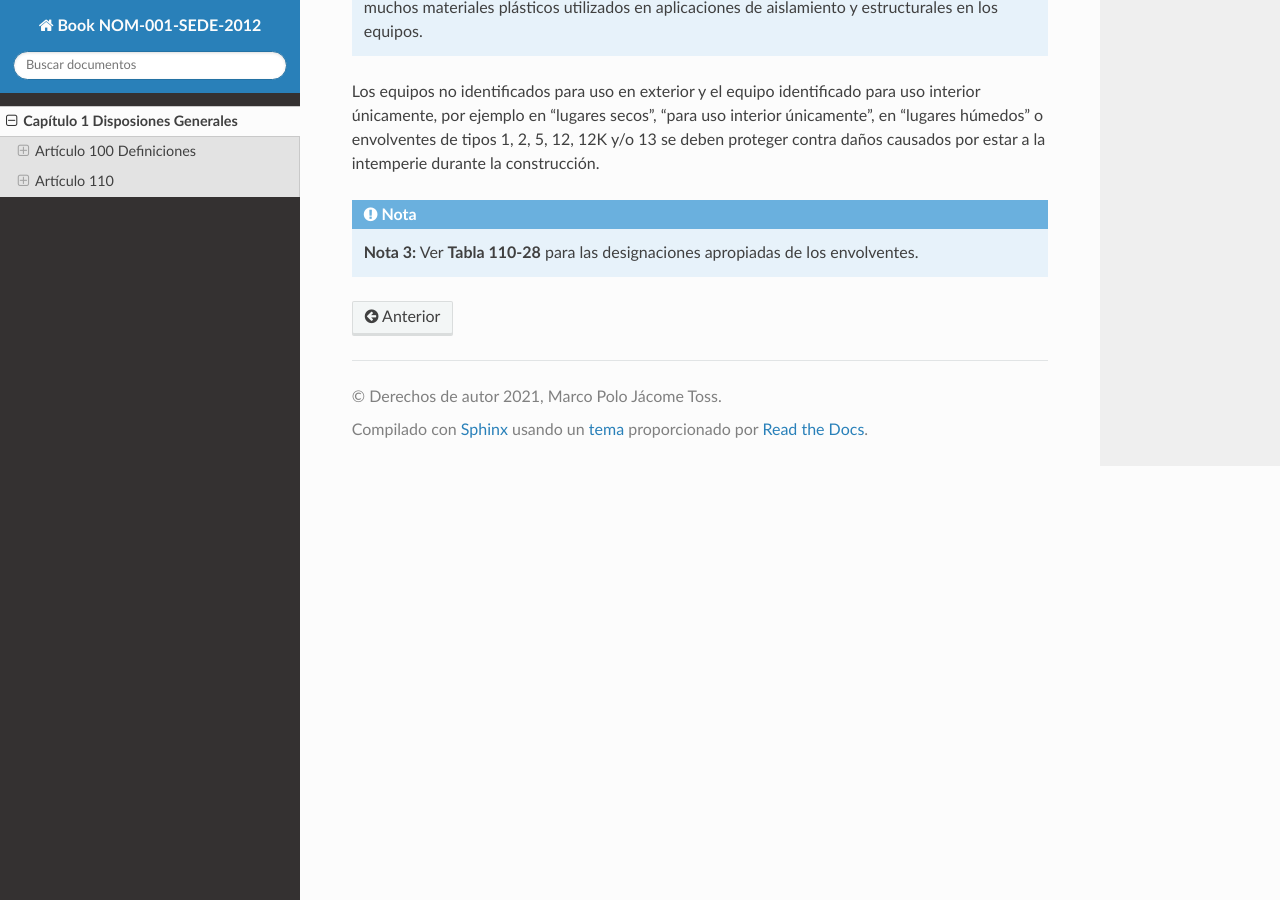
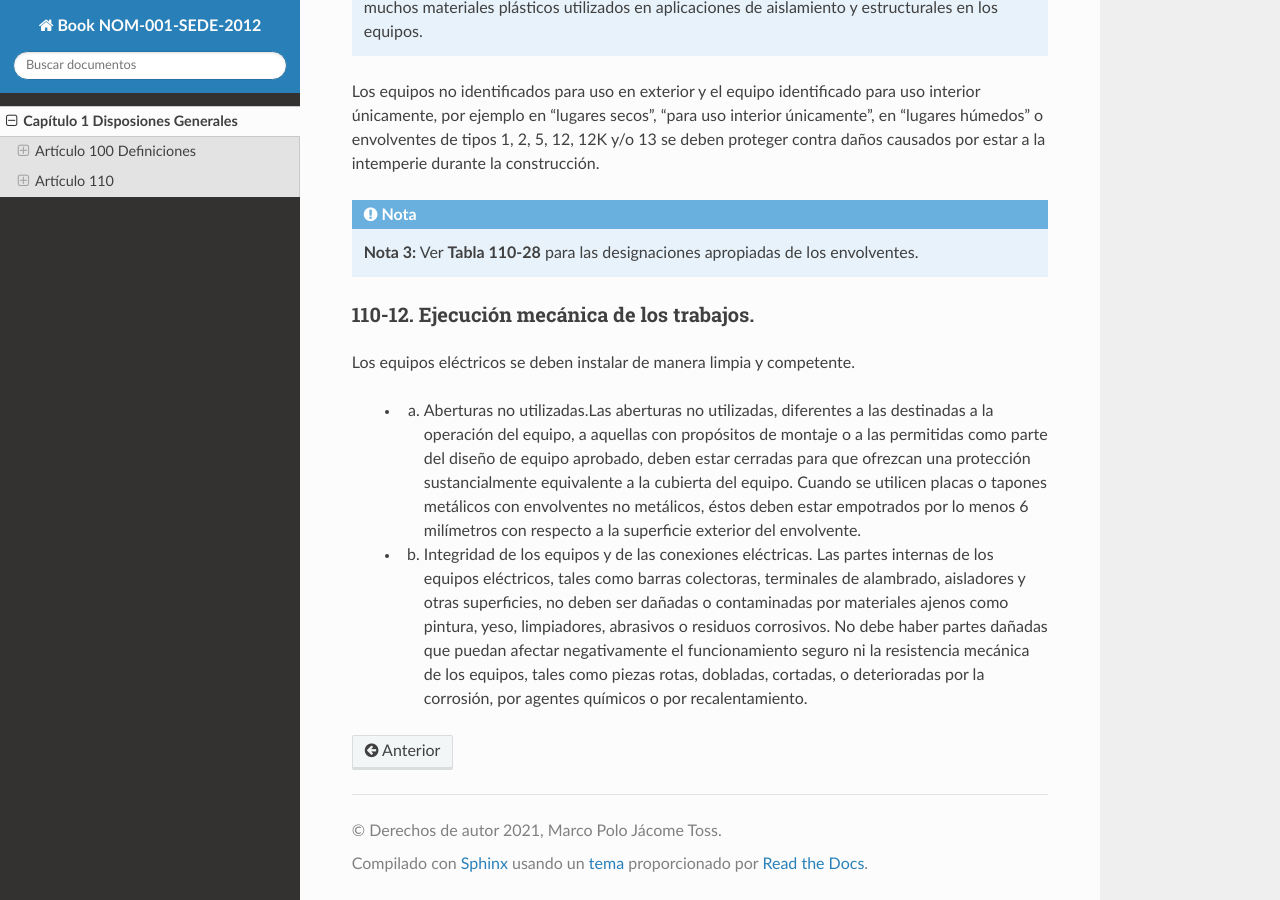
Before and after one commit to jacometoss/Book-NOM-001-SEDE-2012, a Sphinx documentation site: the page built from docs/100/index.rst, in a window 1280 px wide and 900 px high, scrolled down 18206 px. Built offline with Sphinx 7.4.7 and the Read the Docs theme 2.0.0, drawn with Linux system fonts in a browser that asks for light colours.

Commit message:
Add files via upload

```diff
--- a/docs/100/index.rst
+++ b/docs/100/index.rst
@@ -405,3 +405,11 @@ ejemplo en “lugares secos”, “para uso interior únicamente”, en “lugar
 
 .. note::
 	**Nota 3:** Ver **Tabla 110-28** para las designaciones apropiadas de los envolventes.
+
+110-12. Ejecución mecánica de los trabajos.
+-------------------------------------------
+Los equipos eléctricos se deben instalar de manera limpia y competente.
+
+	* a) Aberturas no utilizadas.Las aberturas no utilizadas, diferentes a las destinadas a la operación del equipo, a aquellas con propósitos de montaje o a las permitidas como parte del diseño de equipo aprobado, deben estar cerradas para que ofrezcan una protección sustancialmente equivalente a la cubierta del equipo. Cuando se utilicen placas o tapones metálicos con envolventes no metálicos, éstos deben estar empotrados por lo menos 6 milímetros con respecto a la superficie exterior del envolvente.
+
+	* b) Integridad de los equipos y de las conexiones eléctricas. Las partes internas de los equipos eléctricos, tales como barras colectoras, terminales de alambrado, aisladores y otras superficies, no deben ser dañadas o contaminadas por materiales ajenos como pintura, yeso, limpiadores, abrasivos o residuos corrosivos. No debe haber partes dañadas que puedan afectar negativamente el funcionamiento seguro ni la resistencia mecánica de los equipos, tales como piezas rotas, dobladas, cortadas, o deterioradas por la corrosión, por agentes químicos o por recalentamiento.
```
